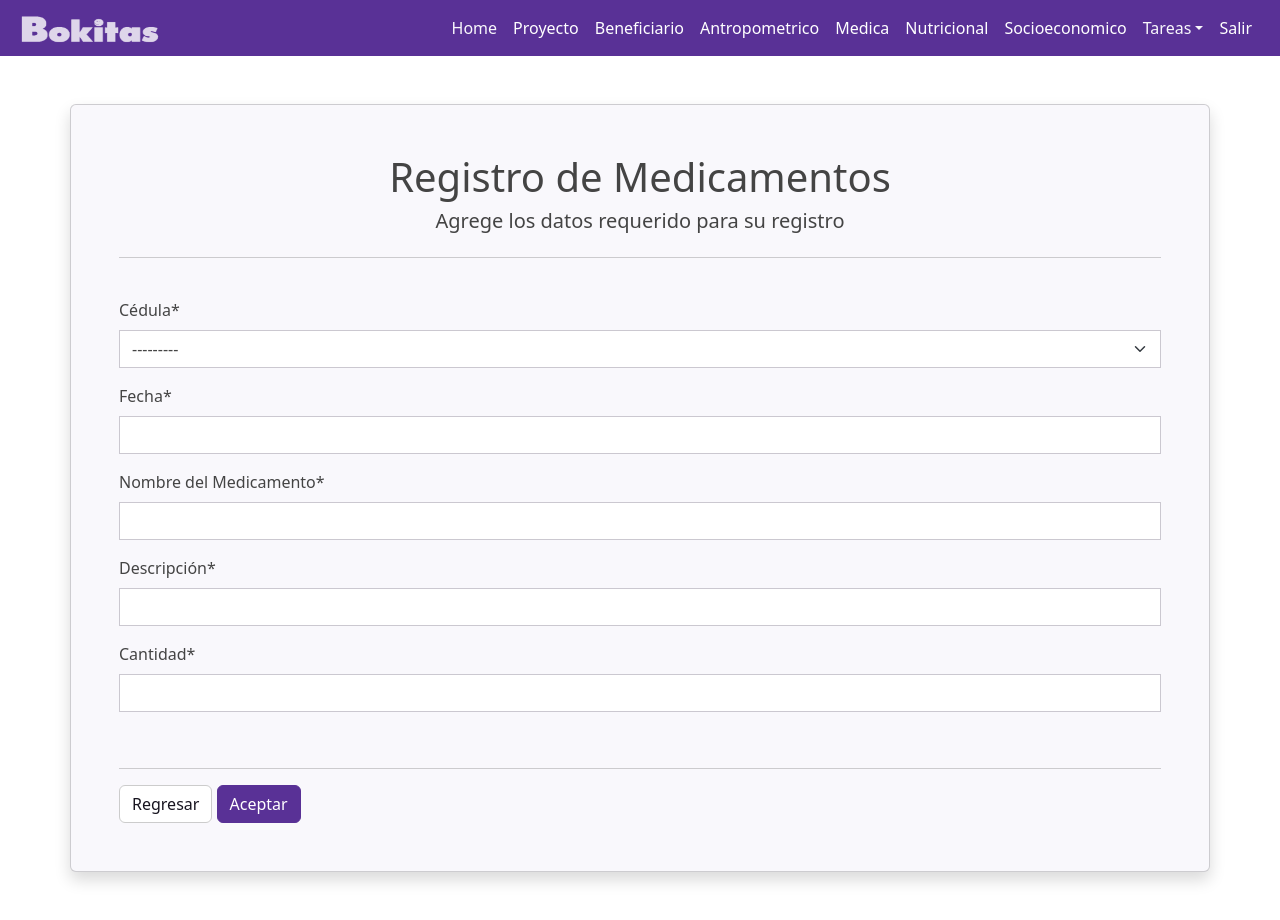
After one commit to aerocaracas/Proyecto-Bokitas, a Django app: page /beneficiario/1/medicamento/crear/ in a window 1280 px wide. The commit adds this page. Run offline with Django 5.2, Linux system fonts and the light colour scheme; the visitor is signed in with stand-in values (Sample User, id 1); data that the repository does not hold is empty; some libraries are stand-ins or nearby versions.

Commit message:
update 19-03-04
update 19-03-04

```diff
--- a/beneficiario/forms.py
+++ b/beneficiario/forms.py
@@ -1,5 +1,5 @@
 from django.forms import ModelForm
-from bokitas.models import Beneficiario, Familia, Menor, Antropometrico
+from bokitas.models import Beneficiario, Familia, Menor, Antropometrico, Medicamento
 
 class BeneficiarioForm(ModelForm):
     class Meta:
@@ -39,3 +39,11 @@ class FamiliarForm(ModelForm):
 
         labels = {'cedula_bef':'Cédula Beneficiario','parentesco':'Parentesco','cedula':'Cédula','nombre':'Nombre','apellido':'Apellido','sexo':'Sexo','fecha_nac':'Fecha Nacimiento','edad':'Edad','meses':'Meses','estado_civil':'Estado Civil','educacion':'Eduación','profesion':'Profesión','laboral':'Situación Laboral','observacion':'Observación'
         }
+
+
+class MedicamentoForm(ModelForm):
+    class Meta:
+        model = Medicamento
+        fields = ['cedula_bef','fecha','nombre','descripcion','cantidad']
+
+        labels = {'cedula_bef':'Cédula','fecha':'Fecha','nombre':'Nombre del Medicamento','descripcion':'Descripción','cantidad':'Cantidad'}
--- a/beneficiario/templates/beneficiario_detalle.html
+++ b/beneficiario/templates/beneficiario_detalle.html
@@ -330,7 +330,7 @@
           </a>
     </div>
 
-    <!-- ########  Maenu de opciones  ##########-->
+    <!-- ########  Menu de opciones  ##########-->
     <br>
     <hr>
     <div class="container">
--- /dev/null
+++ b/beneficiario/templates/medicamento_crear.html
@@ -0,0 +1,35 @@
+{% extends 'base.html' %}
+
+{% block content %}
+
+{% load crispy_forms_tags %}
+
+<br>
+<br>
+<div class="container bg-light card shadow-md p-5 shadow p-3 mb-5 form-layout">
+
+    <h1 class="text-center">Registro de Medicamentos</h1>
+    <h5 class="text-center">Agrege los datos requerido para su registro</h5>
+    <hr>
+    <br>
+
+    {{error}}
+
+    <form action=" " method="POST">
+        {% csrf_token %}
+
+        {{form | crispy }}
+
+        <br>
+        <hr>
+        <a class="btn btn-secondary" href="{% url 'beneficiario_detalle' pk %}"> Regresar </a>
+
+        <button class="btn btn-primary">
+            Aceptar
+        </button>
+    </form>
+
+</div>
+
+
+{% endblock %}
--- a/beneficiario/urls.py
+++ b/beneficiario/urls.py
@@ -10,5 +10,6 @@ urlpatterns = [
     path('beneficiario/<int:pk>/menor/crear/', views.menor_crear, name='menor_crear'),
     path('beneficiario/<int:pk>/familiar/crear/', views.familiar_crear, name='familiar_crear'),
     path('beneficiario/<int:pk>/antropBenef/crear/', views.antrop_benef_crear, name='antrop_benef_crear'),
+    path('beneficiario/<int:pk>/medicamento/crear/', views.medicamento_crear, name='medicamento_crear'),
 
 ]
--- a/beneficiario/views.py
+++ b/beneficiario/views.py
@@ -1,7 +1,7 @@
 from django.shortcuts import render, redirect, get_object_or_404
-from beneficiario.forms import BeneficiarioForm, MenorForm, FamiliarForm, AntropBenefForm
+from beneficiario.forms import BeneficiarioForm, MenorForm, FamiliarForm, AntropBenefForm, MedicamentoForm
 from django.contrib.auth.decorators import login_required
-from bokitas.models import Beneficiario, Menor, Familia, Antropometrico
+from bokitas.models import Beneficiario, Menor, Familia, Antropometrico, Medicamento
 from django.contrib.auth.models import User
 from django.core.paginator import Paginator
 from django.http import Http404
@@ -48,12 +48,10 @@ def beneficiario_detalle(request, pk):
     if request.method == 'GET':
 
         beneficiarios = get_object_or_404(Beneficiario, id=pk)
-
         antropometricos = Antropometrico.objects.filter(cedula_bef = pk)
-
         menores = Menor.objects.filter(cedula_bef=pk)
-
         familias = Familia.objects.filter(cedula_bef = pk)
+        medicamentos = Medicamento.objects.filter(cedula_bef=pk)
 
         form = BeneficiarioForm(instance=beneficiarios)
 
@@ -65,20 +63,23 @@ def beneficiario_detalle(request, pk):
             menores = paginator2.page(page)
             paginator3 = Paginator(familias, 5)
             familias = paginator3.page(page)
+            paginator4 = Paginator(medicamentos, 5)
+            medicamentos= paginator4.page(page)
         except:
             raise Http404
-
 
         return render(request, 'beneficiario_detalle.html',{
             'beneficiarios':beneficiarios,
             'antropometricos': antropometricos,
             'menores': menores,
             'familias': familias,
+            'medicamentos': medicamentos,
             'form': form,
             'pk': pk,
             'paginator1': paginator1,
             'paginator2': paginator2,
-            'paginator3': paginator3
+            'paginator3': paginator3,
+            'paginator4': paginator4,
         })
 
 @login_required
@@ -96,16 +97,19 @@ def beneficiario_actualizar(request, pk):
             beneficiarios = get_object_or_404(Beneficiario, id=pk, user=request.user)
             form = BeneficiarioForm(request.POST, instance=beneficiarios)
             form.save()
+
             beneficiarios = get_object_or_404(Beneficiario, id=pk)
             antropometricos = Antropometrico.objects.filter(cedula_bef = pk)
             menores = Menor.objects.filter(cedula_bef=pk)
             familias = Familia.objects.filter(cedula_bef = pk)
+            medicamentos = Medicamento.objects.filter(cedula_bef=pk)
 
             return render(request, 'beneficiario_detalle.html', {
             'beneficiarios': beneficiarios,
             'antropometicos': antropometricos,
             'menores': menores,
             'familias': familias,
+            'medicamentos': medicamentos,
             'pk': pk
                 })
         except ValueError:
@@ -116,6 +120,7 @@ def beneficiario_actualizar(request, pk):
             'antropometicos': antropometricos,
             'menores': menores,
             'familias': familias,
+            'medicamentos': medicamentos,
             'pk': pk
             })
 
@@ -148,12 +153,14 @@ def menor_crear(request,pk):
             antropometricos = Antropometrico.objects.filter(cedula_bef = pk)
             menores = Menor.objects.filter(cedula_bef=pk)
             familias = Familia.objects.filter(cedula_bef = pk)
+            medicamentos = Medicamento.objects.filter(cedula_bef=pk)
 
             return render(request, 'beneficiario_detalle.html', {
             'beneficiarios': beneficiarios,
             'antropometicos': antropometricos,
             'menores': menores,
             'familias': familias,
+            'medicamentos': medicamentos,
             'pk': pk
                 })
         except ValueError:
@@ -164,6 +171,7 @@ def menor_crear(request,pk):
             'antropometicos': antropometricos,
             'menores': menores,
             'familias': familias,
+            'medicamentos': medicamentos,
             'pk': pk
             })
 
@@ -183,22 +191,30 @@ def familiar_crear(request,pk):
             new_familiar = form.save(commit=False)
             new_familiar.user = request.user
             new_familiar.save()
+
             beneficiarios = get_object_or_404(Beneficiario, id=pk)
             antropometricos = Antropometrico.objects.filter(cedula_bef = pk)
             menores = Menor.objects.filter(cedula_bef=pk)
             familias = Familia.objects.filter(cedula_bef = pk)
+            medicamentos = Medicamento.objects.filter(cedula_bef=pk)
+
             return render(request, 'beneficiario_detalle.html', {
             'beneficiarios': beneficiarios,
             'antropometicos': antropometricos,
             'menores': menores,
             'familias': familias,
+            'medicamentos': medicamentos,
             'pk': pk
                 })
         except ValueError:
             return render(request, 'familiar_crear.html', {
             'form': form,
             'error': 'Datos incorectos, Favor verificar la información',
-
+            'beneficiarios': beneficiarios,
+            'antropometicos': antropometricos,
+            'menores': menores,
+            'familias': familias,
+            'medicamentos': medicamentos,
             'pk': pk
             })
 
@@ -218,15 +234,19 @@ def antrop_benef_crear(request,pk):
             new_antrop = form.save(commit=False)
             new_antrop.user = request.user
             new_antrop.save()
+
             beneficiarios = get_object_or_404(Beneficiario, id=pk)
             antropometricos = Antropometrico.objects.filter(cedula_bef = pk)
             menores = Menor.objects.filter(cedula_bef=pk)
             familias = Familia.objects.filter(cedula_bef = pk)
+            medicamentos = Medicamento.objects.filter(cedula_bef=pk)
+
             return render(request, 'beneficiario_detalle.html', {
             'beneficiarios': beneficiarios,
             'antropometicos': antropometricos,
             'menores': menores,
             'familias': familias,
+            'medicamentos': medicamentos,
             'pk': pk
                 })
         except ValueError:
@@ -237,5 +257,47 @@ def antrop_benef_crear(request,pk):
             'antropometicos': antropometricos,
             'menores': menores,
             'familias': familias,
+            'medicamentos': medicamentos,
             'pk': pk
             })
+
+# Sesion de Medicamento
+
+@login_required
+def medicamento_crear(request,pk):
+    if request.method == 'GET':
+        return render(request, 'medicamento_crear.html', {
+            'form': MedicamentoForm,
+            'pk':pk
+        })
+    else:
+        try:
+            form = MedicamentoForm(request.POST)
+            new_medicamento = form.save(commit=False)
+            new_medicamento.save()
+
+            beneficiarios = get_object_or_404(Beneficiario, id=pk)
+            antropometricos = Antropometrico.objects.filter(cedula_bef = pk)
+            menores = Menor.objects.filter(cedula_bef=pk)
+            familias = Familia.objects.filter(cedula_bef = pk)
+            medicamentos = Medicamento.objects.filter(cedula_bef=pk)
+
+            return render(request, 'beneficiario_detalle.html', {
+            'beneficiarios': beneficiarios,
+            'antropometicos': antropometricos,
+            'menores': menores,
+            'familias': familias,
+            'medicamentos': medicamentos,
+            'pk': pk
+            })
+        except ValueError:
+            return render(request, 'menor_crear.html', {
+            'form': form,
+            'error': 'Datos incorectos, Favor verificar la información',
+            'beneficiarios': beneficiarios,
+            'antropometicos': antropometricos,
+            'menores': menores,
+            'familias': familias,
+            'medicamentos': medicamentos,
+            'pk': pk
+            })
--- a/bokitas/admin.py
+++ b/bokitas/admin.py
@@ -5,6 +5,7 @@ from .models import Familia
 from .models import Menor
 from .models import Antropometrico
 from .models import Medica
+from .models import Medicamento
 from .models import Nutricional
 from .models import Socioeconomico
 from .models import Tarea
@@ -26,6 +27,7 @@ admin.site.register(Familia)
 admin.site.register(Menor)
 admin.site.register(Antropometrico)
 admin.site.register(Medica)
+admin.site.register(Medicamento)
 admin.site.register(Nutricional)
 admin.site.register(Socioeconomico)
 admin.site.register(Tarea)
```
Also changed, not shown: bokitas/models.py (+9 -9 lines), bokitas/migrations/0001_initial.py, bokitas/migrations/0002_rename_condicion_beneficiario_observacion_and_more.py (deleted), bokitas/migrations/0003_antropometrico_embarazo_lactando_and_more.py (deleted), bokitas/migrations/0004_alter_antropometrico_embarazo_lactando_and_more.py (deleted), bokitas/migrations/0005_alter_proyecto_options_alter_beneficiario_educacion_and_more.py (deleted), bokitas/migrations/0006_alter_familia_sexo.py (deleted), bokitas/migrations/0007_alter_familia_laboral.py (deleted), bokitas/migrations/0008_medicamentos.py (deleted), bokitas/migrations/0009_rename_medicamentos_medicamento.py (deleted).
